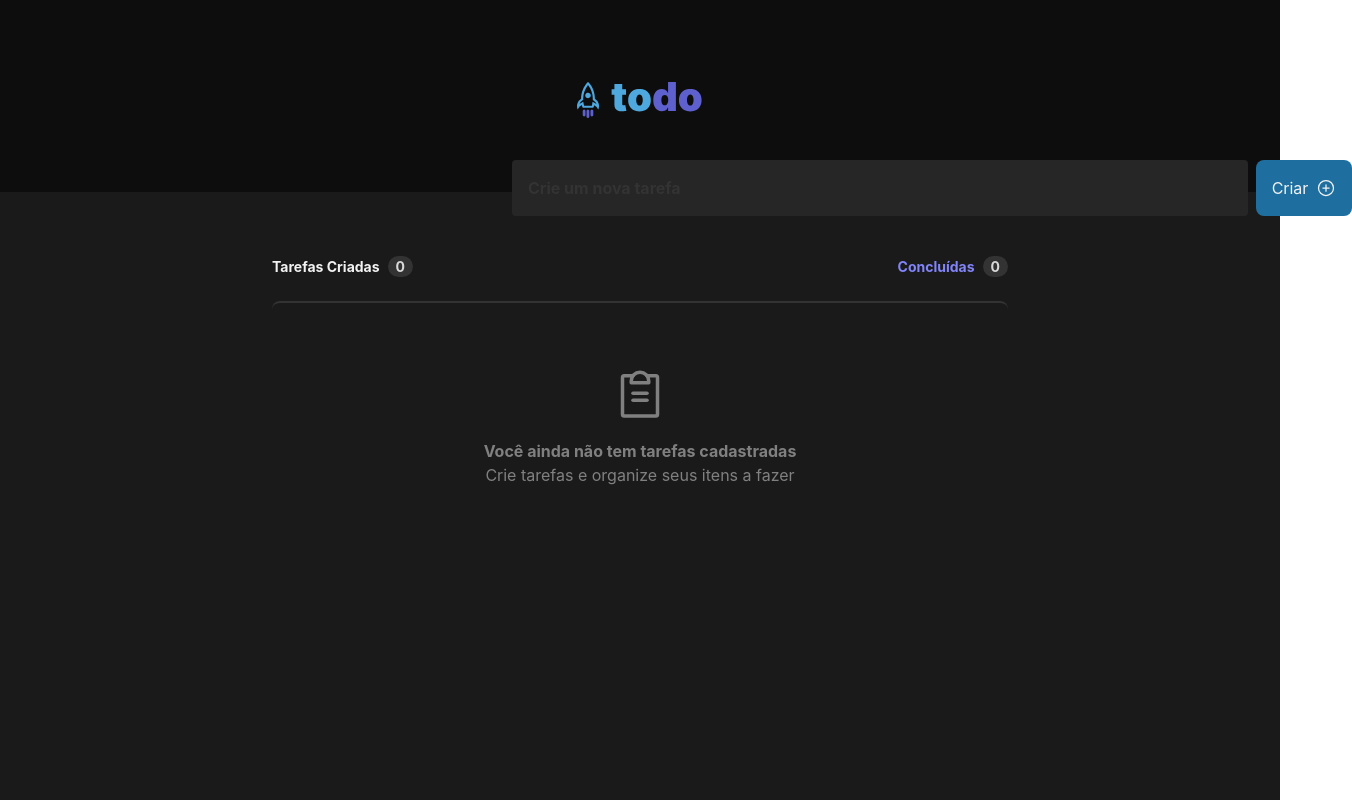
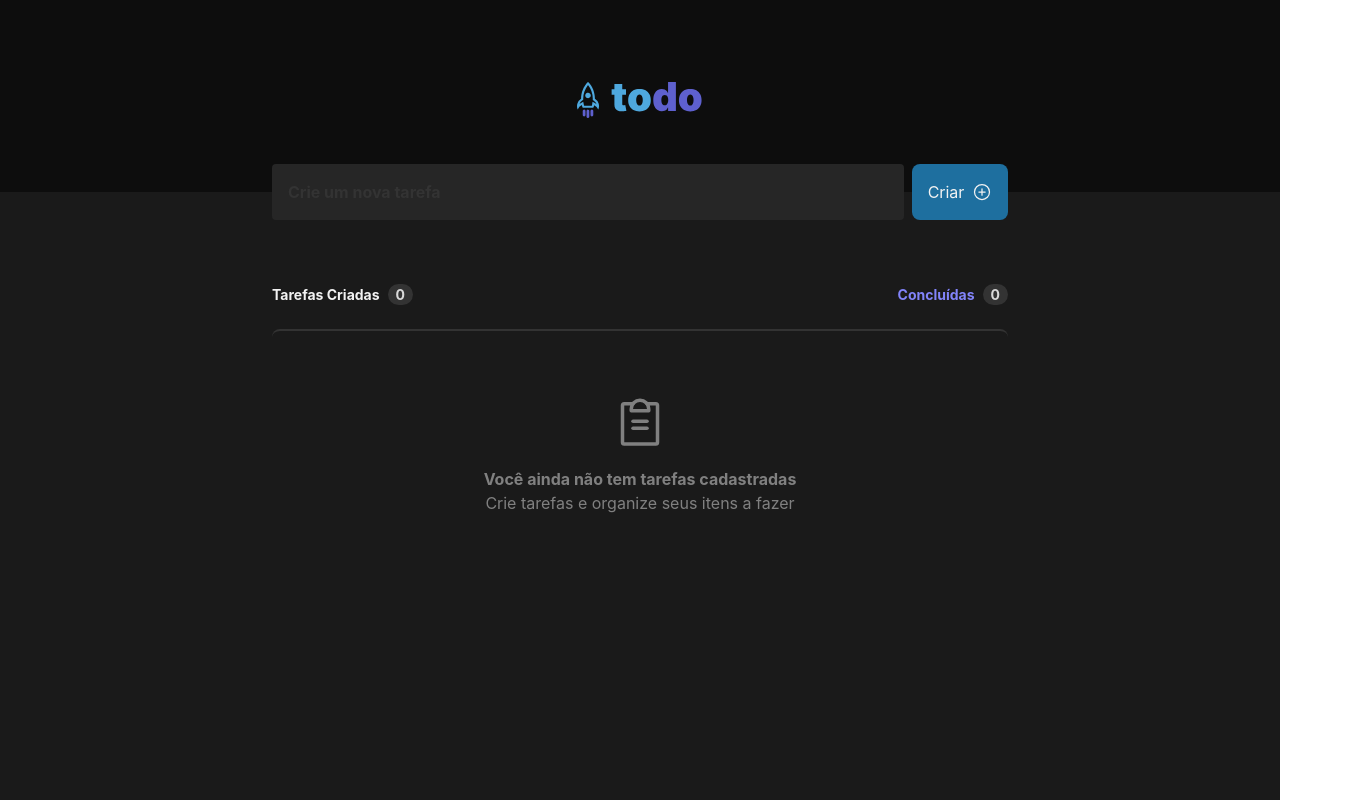
Before and after one commit to JVMoreiraD/to-do, a React (Vite) app: page / in a window 1280 px wide. Shown: the whole page, 1352 px wide, since content can reach past the window. Built offline with nearby package versions, Linux system fonts and the light colour scheme.

Commit message:
fix: input position

```diff
--- a/src/components/PageContent/PageContent.tsx
+++ b/src/components/PageContent/PageContent.tsx
@@ -2,7 +2,7 @@ import { ClipboardText } from "phosphor-react";
 import { Text } from "../Text/Text";
 export function PageContent() {
     return (
-        <div className="max-w-[46rem] mt-16 left-10 m-0 mr-auto ml-auto">
+        <div className="max-w-[46rem] mt-16 m-0 mr-auto ml-auto">
             <header className="flex justify-between">
                 <Text asChild size="md" className="text-blue-normal font-bold flex items-center gap-2">
                     <p>
--- a/src/components/TextInput/Input.tsx
+++ b/src/components/TextInput/Input.tsx
@@ -15,7 +15,7 @@ export interface ITextInputIconProps {
 export function TextInputRoot({ children }: ITextInputRootProps) {
     return (
         <div
-            className="flex items-center  gap-2 h-14 w-[46rem] py-4 px-4 rounded bg-gray-500 focus-within:ring-2 ring-purple-dark"
+            className="flex items-center h-14 w-[46rem] py-4 px-4 rounded bg-gray-500 focus-within:ring-2 ring-purple-dark"
         >
             {children}
         </div>
@@ -24,7 +24,7 @@ export function TextInputRoot({ children }: ITextInputRootProps) {
 export function TextInputWrapperButton({ children }: ITextInputRootProps) {
     return (
         <div
-            className="gap-2 flex mr-auto ml-auto top-40 items-center left-[32rem] p-0 absolute"
+            className="flex gap-2 -mt-7 m-0 mr-auto ml-auto max-w-[46rem]"
         >
             {children}
         </div>
```
